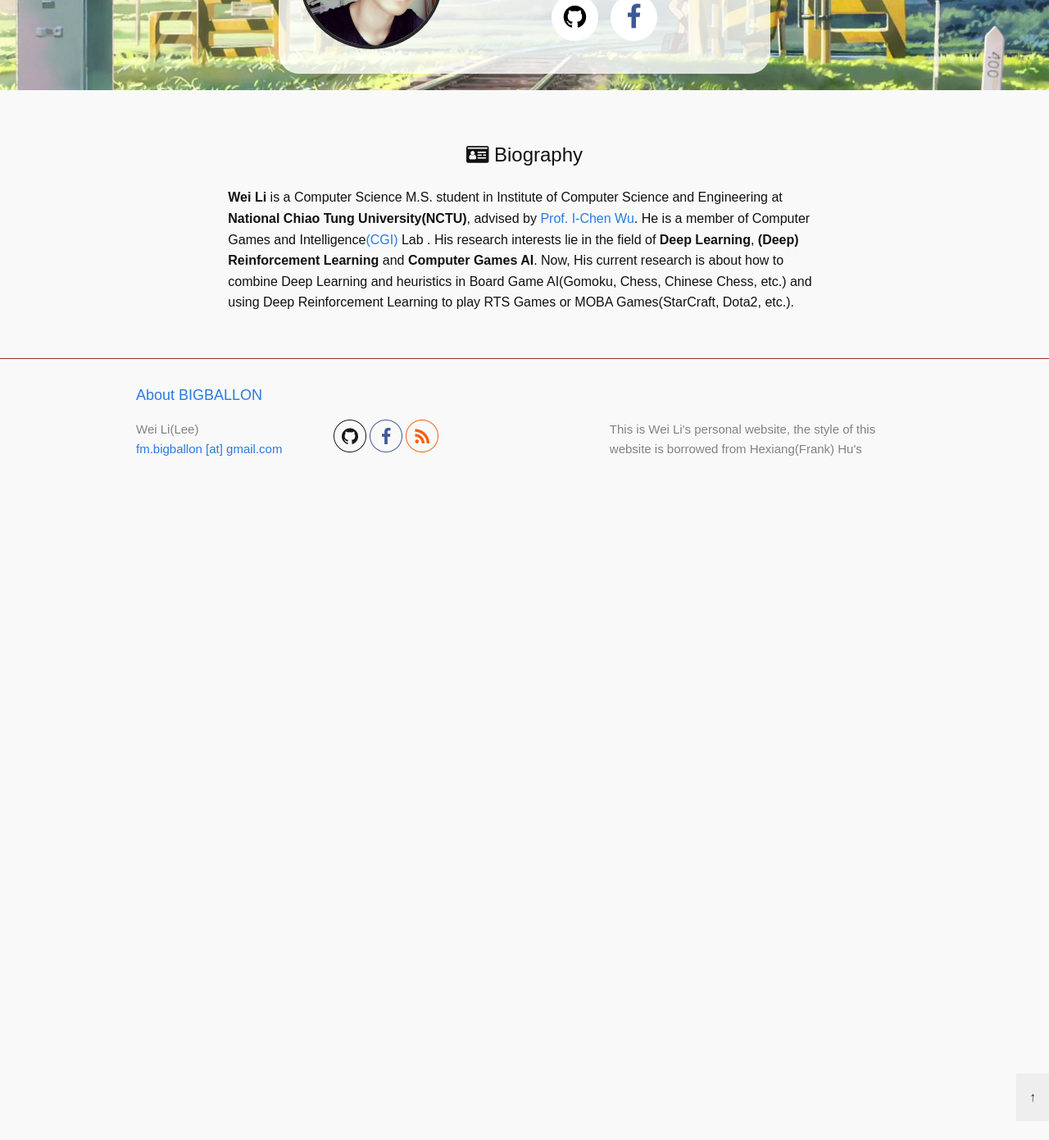
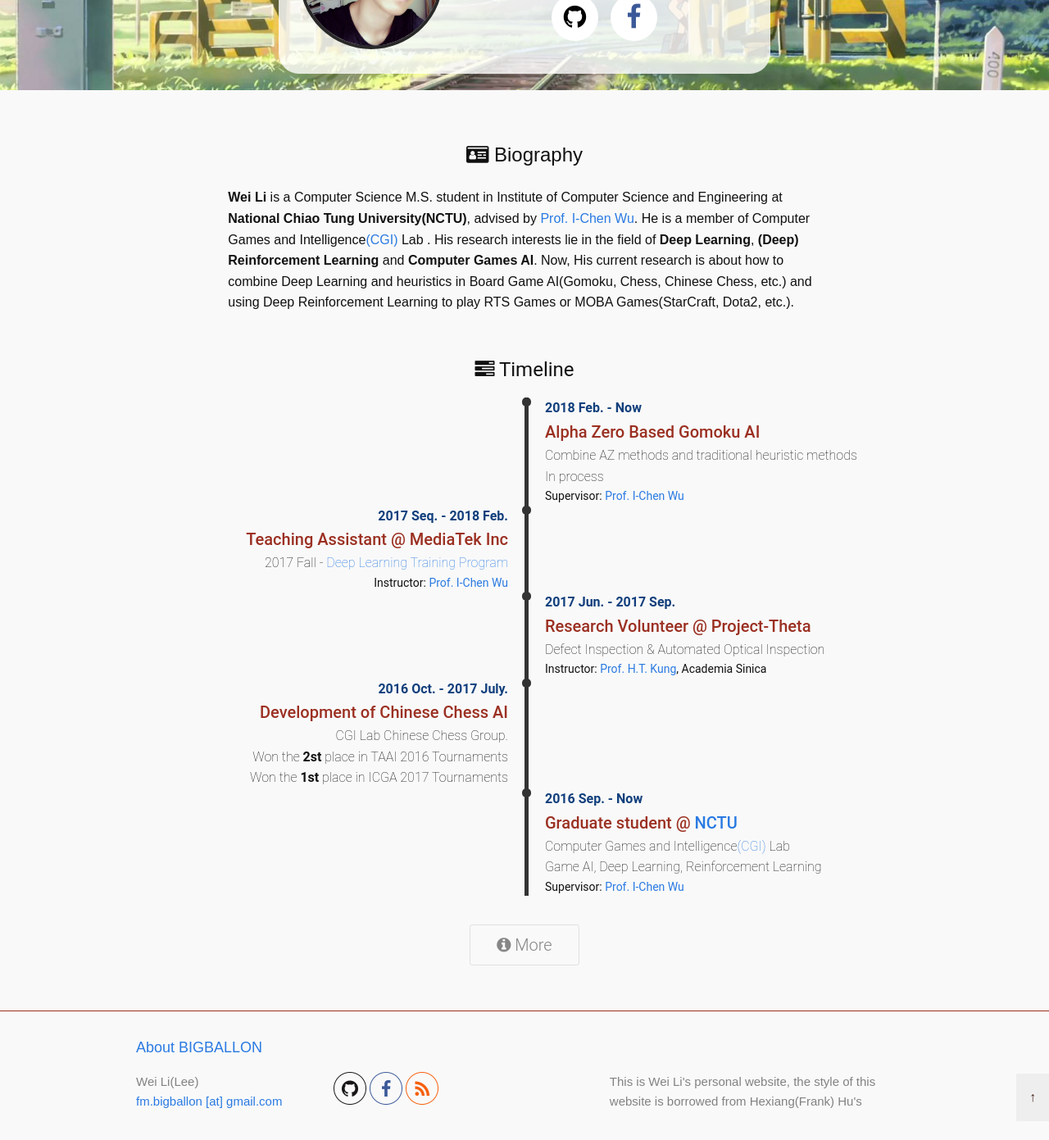
Before and after one commit to BIGBALLON/bigballon.github.io, a Jekyll site: the page built from index.html, in a window 1280 px wide and 1400 px high, scrolled down 270 px. Shown: the top 1391 px of the window at 82% size. Built offline with Jekyll 4.4.1, drawn with Linux system fonts in a browser that asks for light colours; before the commit the page ends 900 px from its top, so only the background shows below that.

Commit message:
add timeline

```diff
--- a/_data/experiences.yml
+++ b/_data/experiences.yml
@@ -1,31 +1,45 @@
-- date:  "2017 Fall "
-  title: "Teaching Assistant"
-  desc:  "<a href='http://csci-599.github.io'>CSCI-599 Deep Learning@USC</a>"
+- date:  "2018 Mar. - Now"
+  title: "A Survey of Learning Rate Schedule"
+  desc:  "In process"
   host:
-    name: "<a href='http://www-bcf.usc.edu/~limjj/'>Prof. Joseph Lim</a>"
-    role: "Instructor"
+    name: "<a href='http://aigames.nctu.edu.tw/~icwu/'>Prof. I-Chen Wu</a>"
+    role: "Supervisor"
   brief: false
-- date:  "2017 - "
-  title: "PhD student @ USC"
-  desc:  "Large Scale Machine Learning, Vision and Language"
+- date:  "2018 Feb. - Now"
+  title: "Alpha Zero Based Gomoku AI"
+  desc:  "Combine AZ methods and traditional heuristic methods</br>In process"
   host:
-    name: "<a href='http://www-bcf.usc.edu/~feisha/'>Prof. Fei Sha</a>"
+    name: "<a href='http://aigames.nctu.edu.tw/~icwu/'>Prof. I-Chen Wu</a>"
     role: "Supervisor"
   brief: true
-- date:  "Summer 2017"
-  title: "Applied Scientist Intern @ AWS DL"
-  desc:  "Large Scale Machine Learning on Video"
+- date:  "2017 Seq. - 2018 Feb."
+  title: "Teaching Assistant @ MediaTek Inc"
+  desc:  "2017 Fall - <a href='https://github.com/2017-fall-DL-training-program'>Deep Learning Training Program</a>"
+  host:
+    name: "<a href='http://aigames.nctu.edu.tw/~icwu/'>Prof. I-Chen Wu</a>"
+    role: "Instructor"
+  brief: true
+- date:  "2017 Jun. - 2017 Sep."
+  title: "Research Volunteer @ Project-Theta"
+  desc:  "Defect Inspection & Automated Optical Inspection"
+  brief: true
+  host:
+    name: "<a href='https://www.eecs.harvard.edu/htk/'>Prof. H.T. Kung</a>, Academia Sinica"
+    role: "Instructor"
+- date:  "2016 Oct. - 2017 July."
+  title: "Development of Chinese Chess AI"
+  desc:  "CGI Lab Chinese Chess Group.</br>Won the <b>2st</b> place in TAAI 2016 Tournaments</br>Won the <b>1st</b> place in ICGA 2017 Tournaments"
+  brief: true
   host:  false
-  brief: true
-- date:  "2016 - 2017"
-  title: "Undergraduate student @ SFU"
-  desc:  "Deep Learning, Vision"
+- date:  "2016 Sep. - Now"
+  title: "Graduate student @ <a href='http://www.nctu.edu.tw/'>NCTU</a>"
+  desc:  "Computer Games and Intelligence<a href='http://www.aigames.nctu.edu.tw/'>(CGI)</a> Lab</br>Game AI, Deep Learning, Reinforcement Learning"
   host:
-    name: "<a href='http://www-bcf.usc.edu/~feisha/'>Prof. Fei Sha</a>"
+    name: "<a href='http://aigames.nctu.edu.tw/~icwu/'>Prof. I-Chen Wu</a>"
     role: "Supervisor"
   brief: true
 - date:  "2012 Sep. - 2016 Jul."
-  title: "Research Intern @ Megvii Inc.(Face++)"
-  desc:  "B.Sc. in Computing Science (with special concentration on Artificial Intelligence and System)"
+  title: "Undergraduate student @ CHD"
+  desc:  "B.Sc. in Software Engineering</br>President of the <a href='http://chdacm.club/'>ACM-ICPC</a> Association"
   host:  false
-  brief: true
+  brief: false
--- a/index.html
+++ b/index.html
@@ -12,8 +12,7 @@
   </div>
 </div>
 
-
-<!-- <div id="timeline" class="timeline-brief">
+<div id="timeline" class="timeline-brief">
   <h1 class="md-heading text-center">
     <i class="fa fa-tasks" aria-hidden="true"></i>
     Timeline
@@ -44,13 +43,14 @@
 
   <div class="button">
     <h1 class="sm-heading text-center">
-      <a href="{{ '/timeline/#timeline' | prepend: site.baseurl }}">
+      <a href="{{ '/timeline.html' | prepend: site.baseurl }}">
         <i class="fa fa-info-circle"></i> More
       </a>
     </h1>
   </div>
 </div>
 
+<!--
 <div id="publications" class="publications">
   <h1 class="md-heading text-center">
     <i class="fa fa-file" aria-hidden="true"></i>
--- a/timeline.html
+++ b/timeline.html
@@ -1,7 +1,7 @@
 ---
 layout: page
 start:
-  date: 1992
+  date: "1993 Oct."
   title: He was Born
 description: "Entire timeline for hexiang"
 noindex:  true
```
